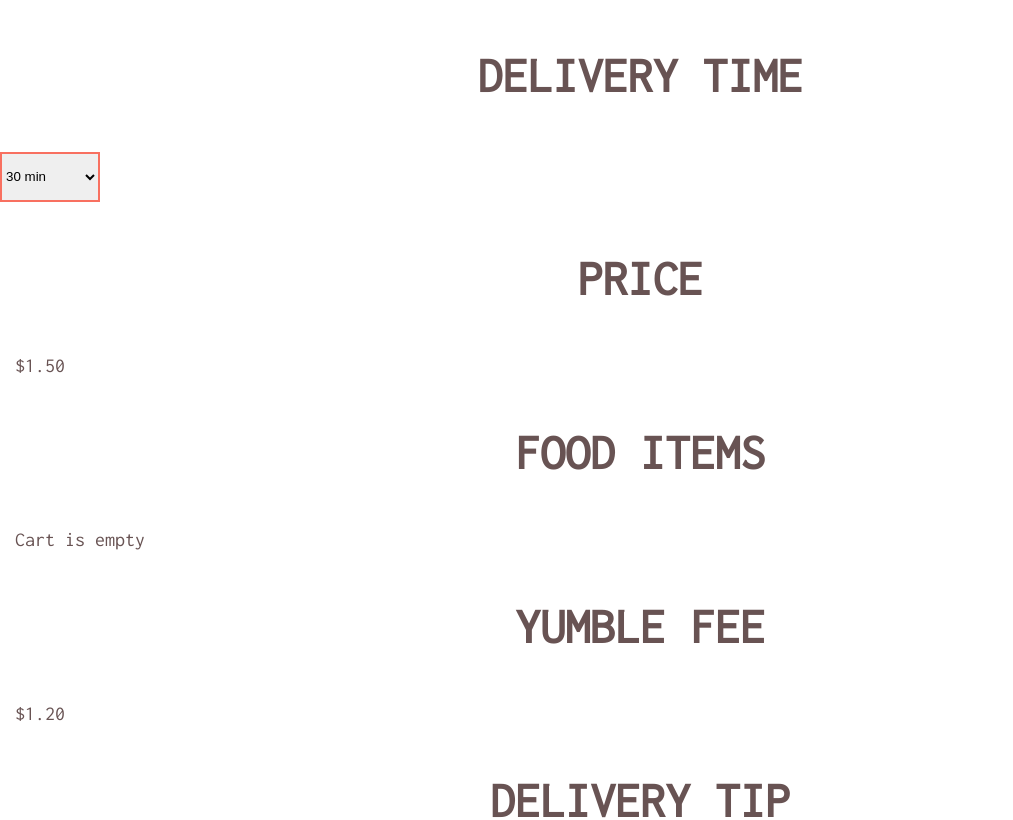
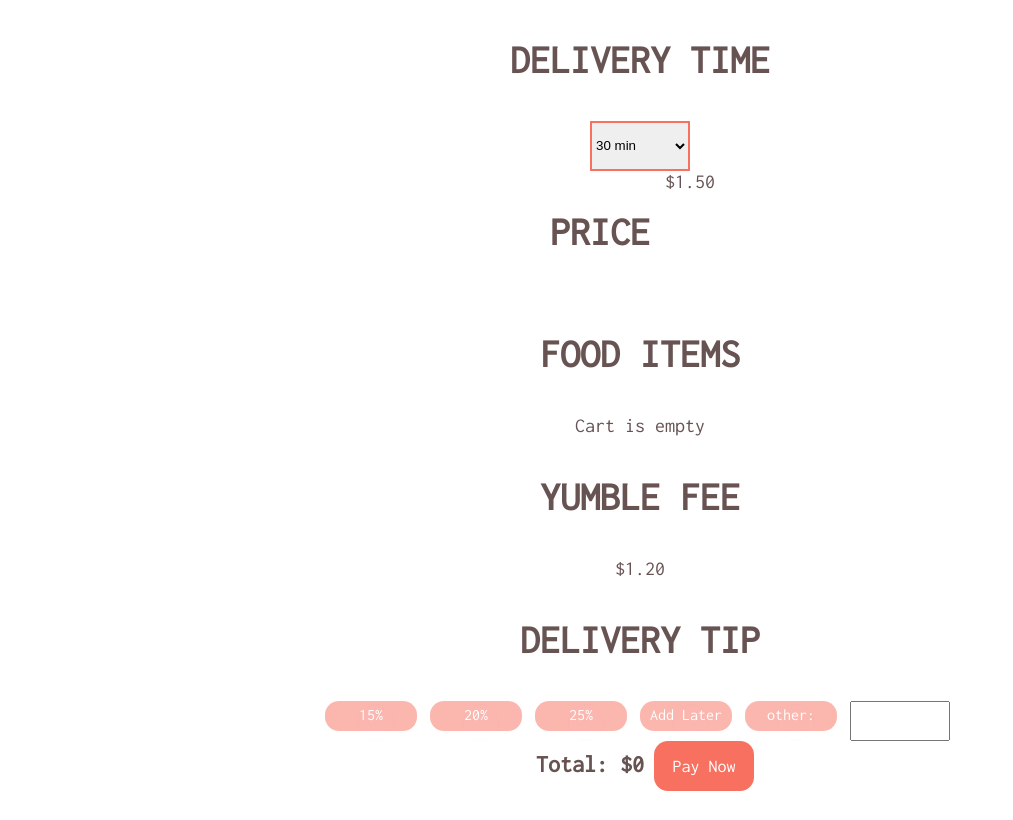
Before and after one commit to tara-mulvaney/yumble, a React (Create React App) app in the folder client/: page /cart in a window 1280 px wide. Shown: the part 260-1080 px from the top of the page, without its empty margins (0-1013 px from the left). After the commit the page ends 1051 px from the top, so only its background shows below. Built offline with nearby package versions, Linux system fonts and the light colour scheme.

Commit message:
bill page done

```diff
--- a/client/src/components/Cart/Cart.jsx
+++ b/client/src/components/Cart/Cart.jsx
@@ -22,14 +22,17 @@
       <div className="cart-box">
         <form>
           <h3>DELIVERY TIME</h3>
+          <div className="delivery-time">
           <select>
             <option value="30">30 min</option>
             <option value="45">45 min</option>
             <option value="60">60 min</option>
           </select>
+          </div>
         </form>
+        <div className="price-render">
         <h3>PRICE</h3>
-        <p>$1.50</p>
+        <p className="price-item">$1.50</p>
       </div>
       <div className="cart-box">
         <h3>FOOD ITEMS</h3>
@@ -42,12 +45,13 @@
                   <p>{item[1]}</p>
                 </div>
               );
-            })):<p>Cart is empty</p>}
+            })):
+            <p className="cart-list">Cart is empty</p>}
         </div>
       </div>
       <div className="cart-box">
         <h3>YUMBLE FEE</h3>
-        <p>$1.20</p>
+        <p className="yumble-fee">$1.20</p>
       </div>
       <div className="cart-box">
         <h3>DELIVERY TIP</h3>
@@ -77,10 +81,11 @@
           </li>
         </ul>
       </div>
-      <div>
+      <div className="total-pay">
         <h2>Total: ${displayTotalPrice()}</h2>
         <button onClick={(e)=>{clearCart(e);history.push("/confirmation")}}>Pay Now</button>
       </div>
+    </div>
     </div>
   );
 }
--- a/client/src/components/Cart/cart.css
+++ b/client/src/components/Cart/cart.css
@@ -66,9 +66,6 @@
   color: white;
 }
 
-/* .confirmation-box {
-  border-bottom: 1px black solid;
-} */
 
 label {
   font-size: 25px;
@@ -82,6 +79,8 @@
   list-style-type: none;
   margin: 25px 0 0 0;
   padding: 0;
+  display: flex;
+  justify-content: center;
 }
 
 .delivery-tip li {
@@ -122,6 +121,7 @@
   border: none;
   opacity: 0.5;
   padding: 5px;
+
 }
 
 .delivery-tip label:hover {
@@ -190,3 +190,33 @@
   display: flex;
   justify-content: center;
 }
+
+.delivery-time {
+  display: flex;
+  justify-content: center;
+}
+
+.price-render {
+  display: flex;
+  justify-content: center;
+}
+
+.cart-list{
+  display: flex;
+  justify-content: center;
+}
+
+.price-item {
+  display: flex;
+  justify-content: center;
+}
+
+.yumble-fee {
+  display: flex;
+  justify-content: center;
+}
+
+.total-pay {
+  display: flex;
+  justify-content: center;
+}
--- a/client/src/components/Confirmation/confirmation.css
+++ b/client/src/components/Confirmation/confirmation.css
@@ -49,6 +49,6 @@
 }
 
 h3{
-  font-size:50px;
+  font-size:40px;
   text-align: center;
 }
```
